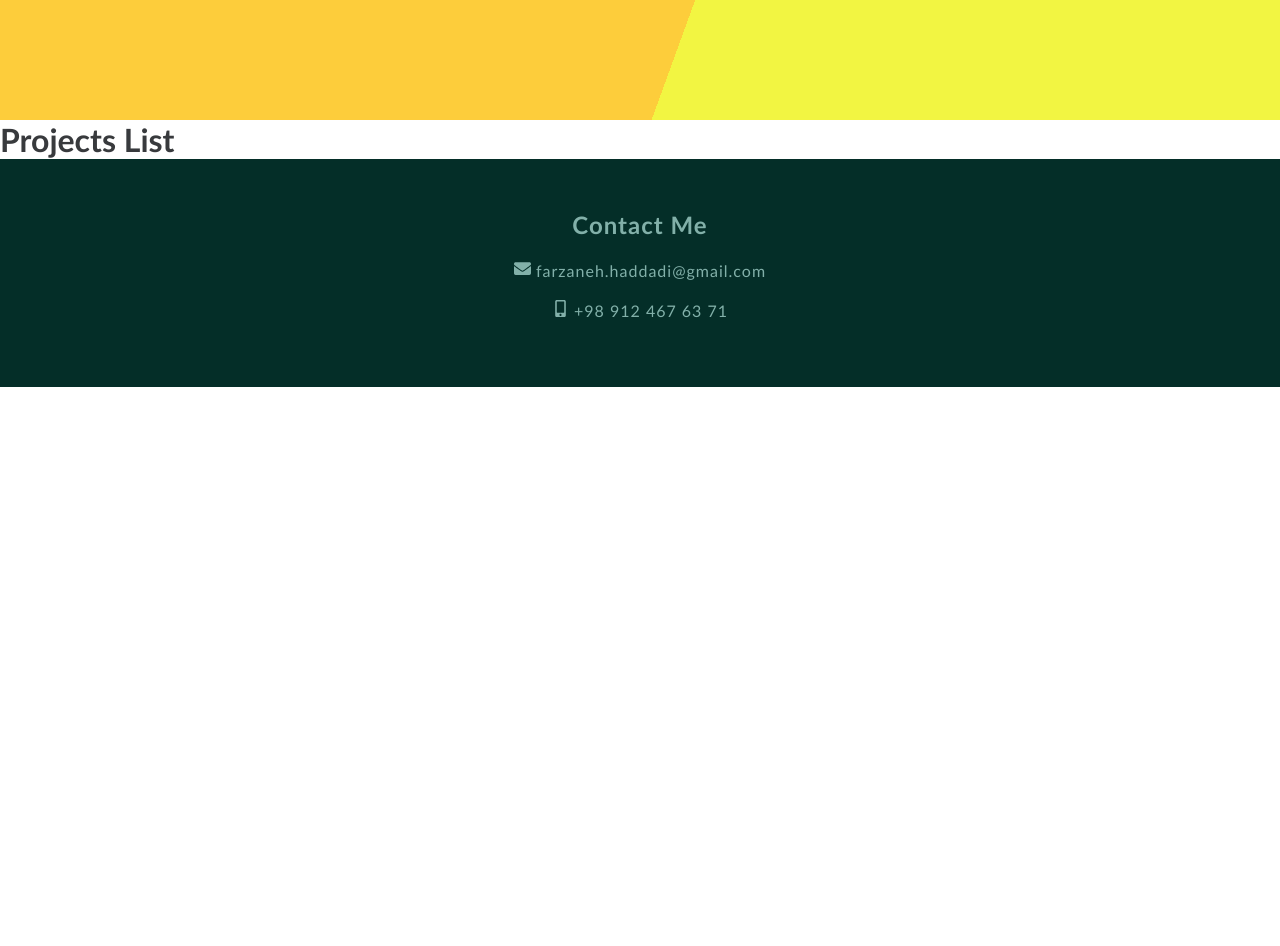
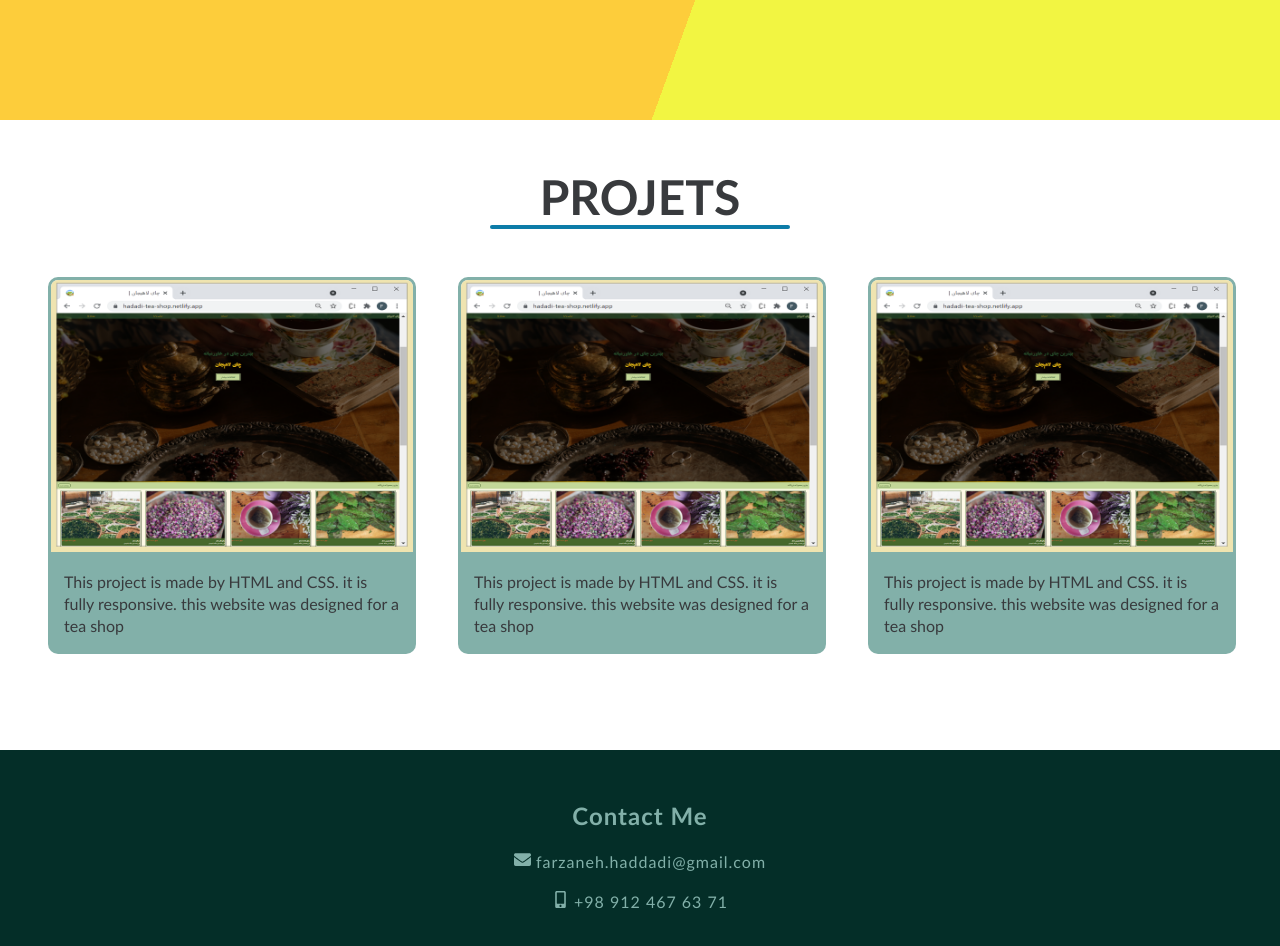
Before and after one commit to FarzanehHadadi/resume, a React (Create React App) app: page / in a window 1280 px wide. Shown: the part 680-1626 px from the top of the page. Before the commit the page ends 1067 px from the top, so only its background shows below. Built offline with nearby package versions, Linux system fonts and the light colour scheme.

Commit message:
template of projects completed

```diff
--- a/src/App.css
+++ b/src/App.css
@@ -49,6 +49,7 @@
 
 
 }
+.animate-divider,
 .devider{
    width:300px;
    height: 4px;
@@ -56,11 +57,7 @@
    border-radius: 10px;
    margin-left: 2   rem;
 }
-.trans {
-    background: teal;
-    opacity: 0.5;
-    transform: scale(1.2);
-}
+
 
 @media screen and (min-width:756px) {
     .banner {
@@ -72,6 +69,13 @@
     .image-container{
         max-width:80%;
     }
+     .projects-list {
+         grid-template-columns: repeat(2, 400px) !important;
+    justify-content: space-between;
+         margin-top: 0;
+         margin-bottom: 0;
+
+     }
 }
 
 /* CUSTOM LINE COLOR */
@@ -81,6 +85,13 @@
     .vertical-timeline.vertical-timeline--two-columns:before
      {
         background: #E0D3DE;
+    }
+    .projects-list{
+        max-width: 90vw;
+    grid-template-columns: repeat(3, 400px)!important;
+
+
+
     }
 }
 .location {
@@ -123,5 +134,69 @@ footer{
     color:#82b0a9;
     text-transform: lowercase;
     margin: 1rem 0;
+}
+.section{
+    padding:3rem 0;
+}
+
+.projects-list{
+    display:grid;
+    grid-template-columns: 400px;
+    gap: 10px;
+    padding:0 1rem;
+    margin:1rem;
 
 }
+.project{
+    margin: 2rem 1rem;
+    transition: all 1s ease-in;
+    text-decoration: none;
+}
+.project-img{
+    width:100%;
+    transition: all 1s ease-in;
+    display:block;
+
+
+}
+
+.project-image-container{
+    overflow:hidden;
+    border:#82b0a9 3px solid;
+  border-top-left-radius: 10px;
+  border-top-right-radius: 10px;
+
+}
+.project:hover{
+    opacity: 0.7;
+}
+.project:hover .project-img{
+    transform: scale(1.1)
+}
+.project-info{
+    padding: 1rem;
+    line-height: 1.4;
+    background:#82b0a9;
+    margin: 0 auto;
+    border-bottom-left-radius: 10px;
+    border-bottom-right-radius: 10px;
+}
+.animate-divider{
+    margin:0 auto;
+    animation: filling 3s ease infinite;
+}
+@keyframes filling {
+    0%{
+        width:0;
+    }
+    50%{
+        width:300px;
+    }
+}
+.projects-title{
+    text-align: center;
+    text-justify: center;
+    text-transform: uppercase;
+    font-size: 2rem;
+    color:#04274a
+}
--- a/src/component/ProjectsList.jsx
+++ b/src/component/ProjectsList.jsx
@@ -1,8 +1,62 @@
+import { Link } from "react-router-dom";
+import tea from "../asset/tea.png";
 const ProjectsList = () => {
   return (
-    <div>
-      <h1>Projects List</h1>
-    </div>
+    <section className="section">
+      {/* title */}
+      <div className="projects-title">
+        <h2>projets</h2>
+        <div className="animate-divider"></div>
+      </div>
+      {/* carts and cart items */}
+      <div className="projects-list">
+        {/* project 1 */}
+        <Link className="project">
+          <div className="project-image-container">
+            <img
+              src={tea}
+              alt="hadadi-tea.netlify.app"
+              className="project-img"
+            />
+          </div>
+          <p className="project-info">
+            This project is made by HTML and CSS. it is fully responsive. this
+            website was designed for a tea shop
+          </p>
+        </Link>
+        {/* end of project 1 */}
+        {/* project 2 */}
+        <Link className="project">
+          <div className="project-image-container">
+            <img
+              src={tea}
+              alt="hadadi-tea.netlify.app"
+              className="project-img"
+            />
+          </div>
+          <p className="project-info">
+            This project is made by HTML and CSS. it is fully responsive. this
+            website was designed for a tea shop
+          </p>
+        </Link>
+        {/* end of project 2 */}
+        {/* project 3 */}
+        <Link className="project">
+          <div className="project-image-container">
+            <img
+              src={tea}
+              alt="hadadi-tea.netlify.app"
+              className="project-img"
+            />
+          </div>
+          <p className="project-info">
+            This project is made by HTML and CSS. it is fully responsive. this
+            website was designed for a tea shop
+          </p>
+        </Link>
+        {/* end of project 3 */}
+      </div>
+    </section>
   );
 };
 
```
Also changed, not shown: src/asset/tea.png (added).
